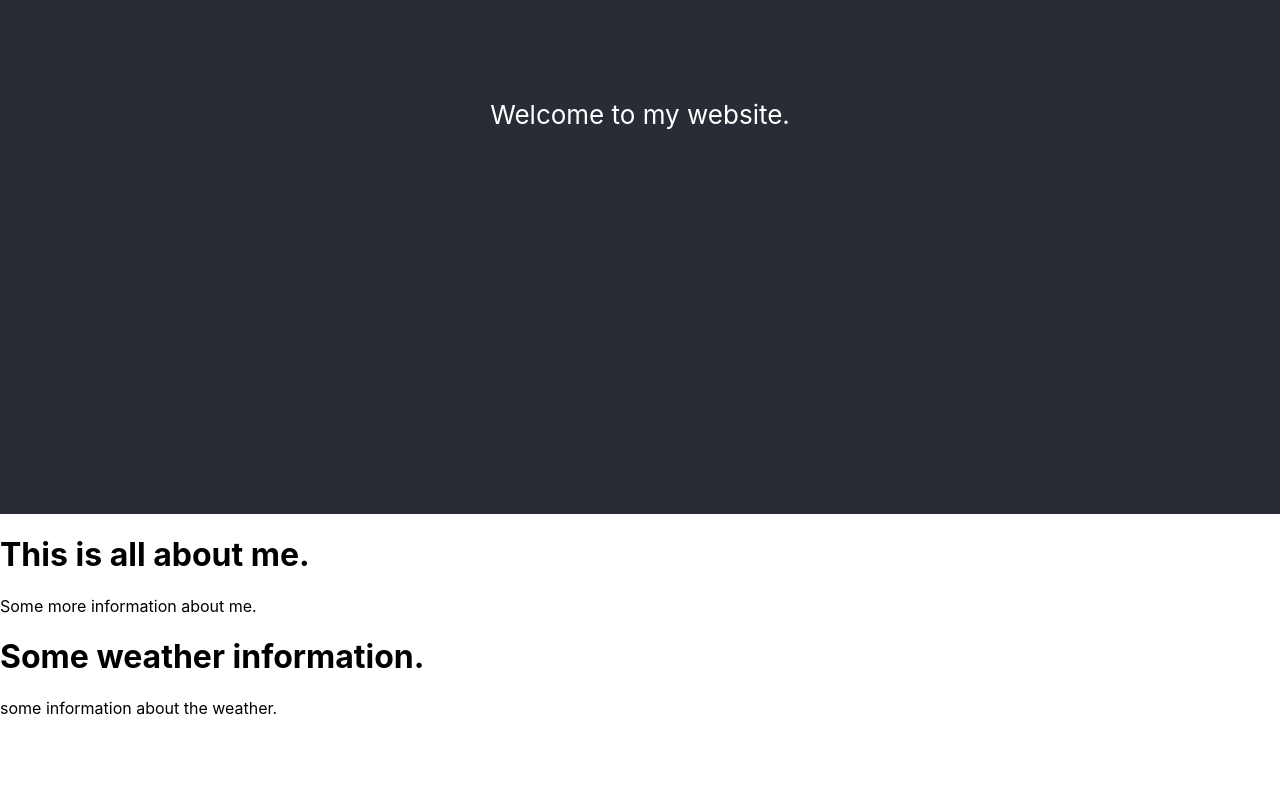
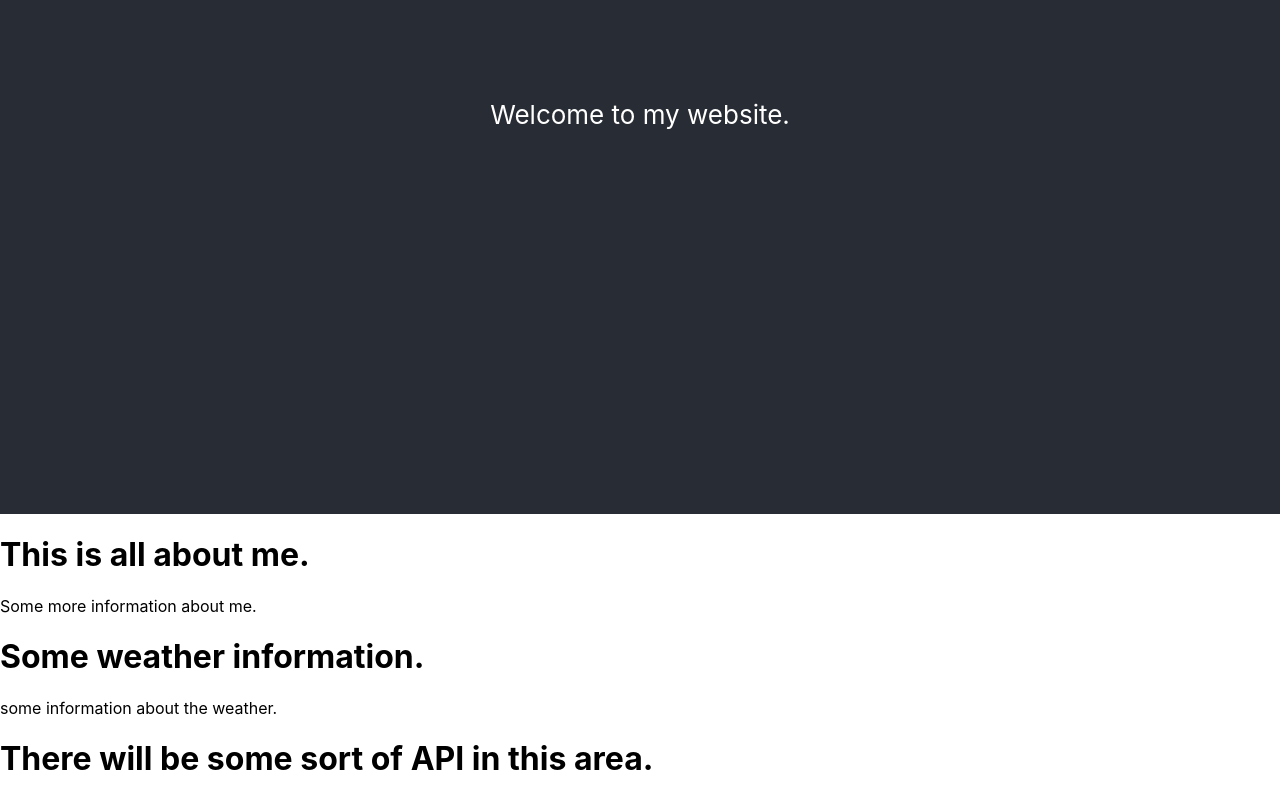
Before and after one commit to BobbyEllena/portfolio, a React (Create React App) app in the folder portfolio/: page / in a window 1280 px wide. Shown: the part 286-1086 px from the top of the page. Before the commit the page ends 1020 px from the top, so only its background shows below. Built offline with nearby package versions, Linux system fonts and the light colour scheme.

Commit message:
added place for an API

```diff
--- a/portfolio/src/index.js
+++ b/portfolio/src/index.js
@@ -3,14 +3,17 @@ import ReactDOM from 'react-dom';
 import './index.css';
 import App from './App';
 import reportWebVitals from './reportWebVitals';
+
 import Weather from "./weather/Weather"
 import Me from './me/Me'
+import Something from './something/Something'
 
 ReactDOM.render(
   <React.StrictMode>
     <App />
     <Me />
     <Weather />
+    <Something />
   </React.StrictMode>,
   document.getElementById('root')
 );
--- /dev/null
+++ b/portfolio/src/something/Something.js
@@ -0,0 +1,11 @@
+import React from 'react'
+
+function Something() {
+    return (
+        <div>
+            <h1>There will be some sort of API in this area.</h1>
+        </div>
+    )
+}
+
+export default Something
```
